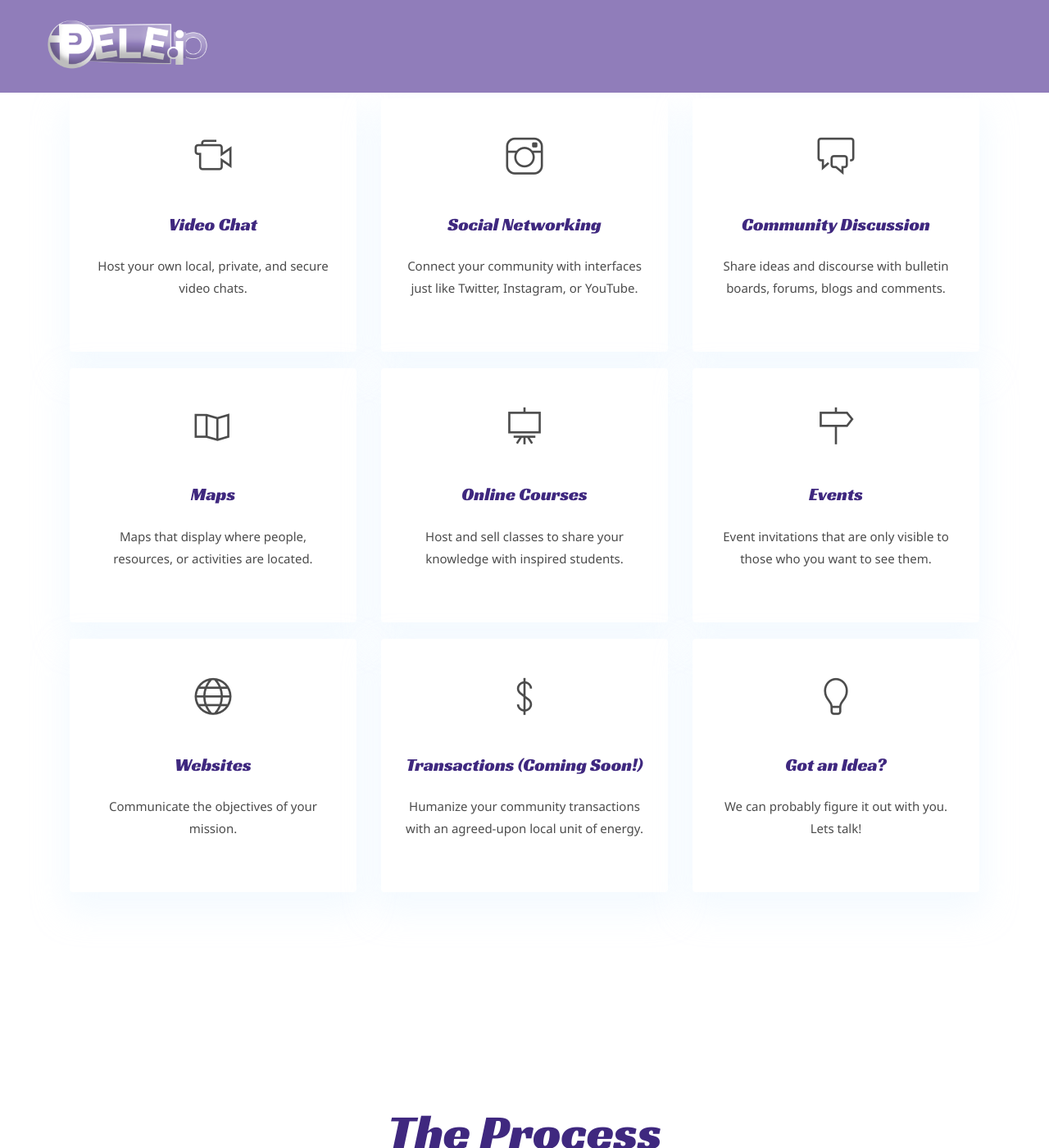
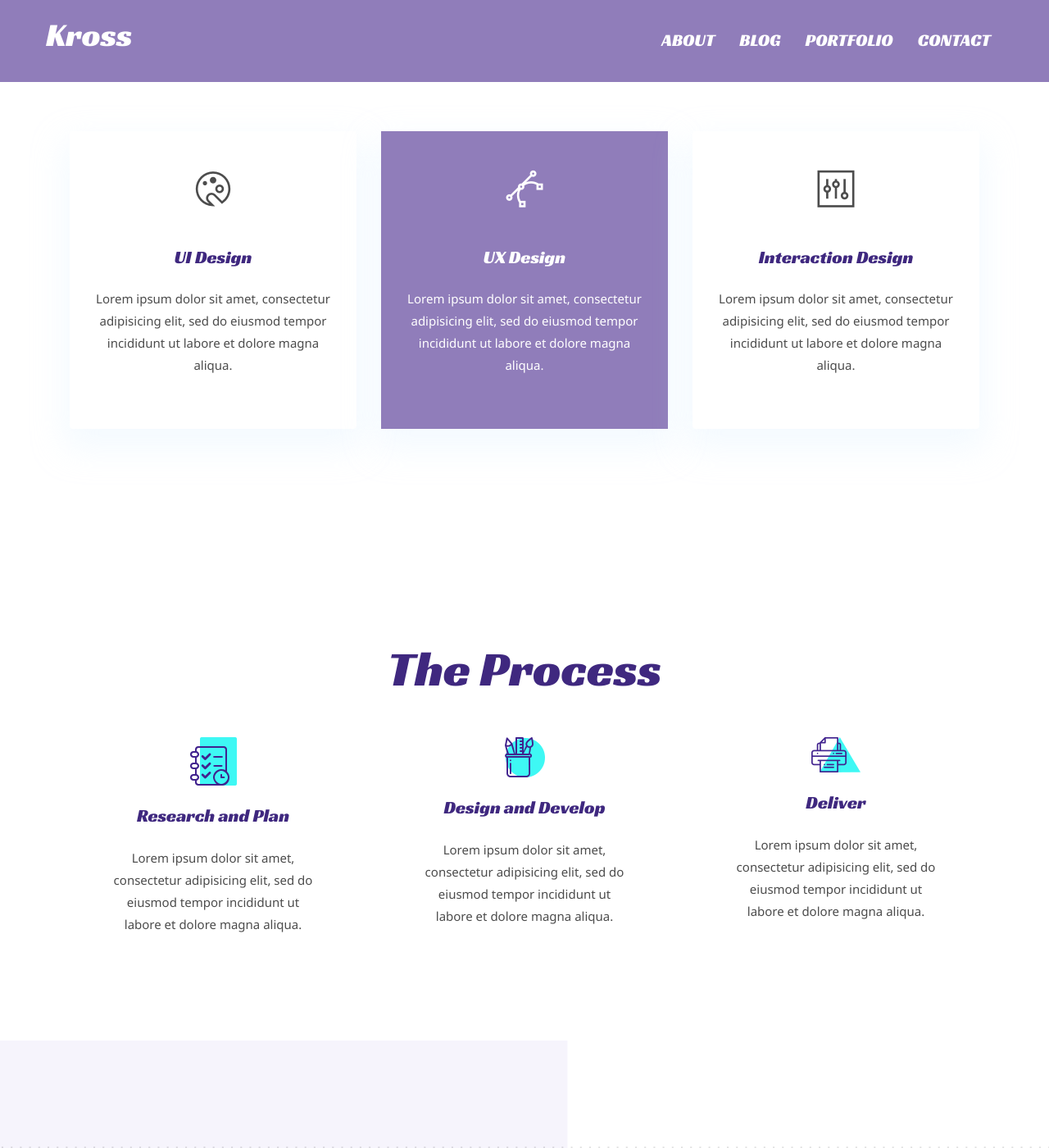
Before and after one commit to PELEIO/strengthen, a Jekyll site: the page built from index.html, in a window 1280 px wide and 1400 px high, scrolled down 1615 px. Shown: the whole window at 82% size. Built offline with Jekyll 4.4.1, drawn with Linux system fonts in a browser that asks for light colours; some of the changed text lies outside the part shown.

Commit message:
start over on settings yaml

```diff
--- a/_data/settings.yml
+++ b/_data/settings.yml
@@ -1,20 +1,20 @@
 #-------------------------------
 # General Site Settings
 
-title: PELEIO Community Builder
-logo: /assets/images/LOGO_June-3D.png
-author: PELEIO, LLC
-description: We support strengthening your community with open-source solutions.
-email: hello@pele.io
-telegram: https://t.me/PELEIO
-address: 30 N Gould St., Ste R <br>Sheridan, WY 82801
-copyright: Copyright &copy; 2020 PELEIO, LLC | Site designed by [Themefisher](https://themefisher.com)
+title: Kross
+logo:
+author: themefisher
+description: this is meta description
+email: steve.fruits@email.com
+phone: +880 2544 658 256
+address: 125/A, CA Commercial Area, California, USA
+copyright: Copyright &copy; 2020 Designed by [Themefisher](https://themefisher.com) & Developed by [Getjekyllthemes](https://getjekyllthemes.com)
 
-#menu:
-#- {name: About PELEIO, link: '/about/'}
-#- {name: Media Services, link: '/blog/'}
-#- {name: Video Storytelling, link: '/portfolio/'}
-#- {name: Contact, link: '/contact/'}
+menu:
+- {name: About, link: '/about/'}
+- {name: Blog, link: '/blog/'}
+- {name: Portfolio, link: '/portfolio/'}
+- {name: Contact, link: '/contact/'}
 
 
 #-------------------------------
@@ -38,13 +38,13 @@ disqus-identifier: # Add your shortname for Disqus Comment. For example mr-brown
 # Hero Section
 
 hero:
-  hero-title: Open-source software solutions for strengthening your community.
+  hero-title: Hi! I’m <br> Christoher <br> UX designer
 
-#social:
-#- {icon: "ti-facebook", link: "#"}
-#- {icon: "ti-instagram", link: "#"}
-#- {icon: "ti-dribbble", link: "#"}
-#- {icon: "ti-twitter", link: "#"}
+social:
+- {icon: "ti-facebook", link: "#"}
+- {icon: "ti-instagram", link: "#"}
+- {icon: "ti-dribbble", link: "#"}
+- {icon: "ti-twitter", link: "#"}
 
 
 #-------------------------------
@@ -54,54 +54,41 @@ hero:
 blurb:
   Trying to develop your community? To connect your tribe affordably, with control of your data, while practicing autonomy? <i>PELEIO Strengthen</i> helps you setup open source software that will enable your community to interact on its own terms.
 
-#blurb-btn-link: '/about'
-#blurb-btn-name: learn more about us
+# blurb-btn-link: '/about'
+# blurb-btn-name: know more
 
 
 # About Page
 
 # Work Process Section
 work-process:
-  - title : "Discuss & Explore"
+  - title : "Research and Plan"
     icon : "assets/images/icons/plan.png"
-    content : "Let's start off with a calls where you explain what you're working with, your vision, and what you may be looking for."
+    content : "Lorem ipsum dolor sit amet, consectetur adipisicing elit, sed do eiusmod tempor incididunt ut labore et dolore magna aliqua."
 
-  - title : "Develop & Maintain"
+  - title : "Design and Develop"
     icon : "assets/images/icons/design.png"
-    content : "We'll set you up with the solution(s) that we think will be best. You pay first and last month's fees, and we'll be available at all times for any issues you may encounter. For a large majority of cases, we charge no set-up costs!"
+    content : "Lorem ipsum dolor sit amet, consectetur adipisicing elit, sed do eiusmod tempor incididunt ut labore et dolore magna aliqua."
 
-  - title : "Strengthen and Upgrade!"
+  - title : "Deliver"
     icon : "assets/images/icons/print.png"
-    content : "As you strengthen your community, we'll be in consistent communication with you regarding maintenance, software upgrades, or creative ways of expanding."
+    content : "Lorem ipsum dolor sit amet, consectetur adipisicing elit, sed do eiusmod tempor incididunt ut labore et dolore magna aliqua."
+
 
 # My Team Section
 team:
-  - title : "Jordan Urbs"
-    image : "assets/images/team/jordan.jpg"
-    designation : "Systems Administrator"
+  - title : "Jack Schenziwe"
+    image : "assets/images/team/member-1.png"
+    designation : "Project Manager"
 
-  - title : "Daniel Levy"
-    image : "assets/images/team/daniel.jpg"
-    designation : "Community Outreach"
+  - title : "Julias Carlie"
+    image : "assets/images/team/member-2.png"
+    designation : "Web Developer"
 
-#-------------------------------
-# Exprerience Section
+  - title : "John Doe"
+    image : "assets/images/team/member-3.png"
+    designation : "Designer"
 
-experience-title: Experience
-experience:
-- {name: Junior UX Designer, icon: 'icon-1.png', date: 'Jan 2007 - Feb 2009', organization: 'WEBEX'}
-- {name: UX & UI Designer, icon: 'icon-2.png', date: 'Mar 2009 - Aug 2014', organization: 'AUGMEDIX'}
-- {name: Senior UI Designer, icon: 'icon-3.png', date: 'Sep 2014 - Present', organization: 'THEMEFISHER'}
-
-#-------------------------------
-# Education Section
-
-education-title: Education
-education:
-- {name: Marters in UX Design, date: '2006', organization: 'Masassusets Institute of Technology'}
-- {name: Honours in Fine Arts, date: '2004', organization: 'Harvard University'}
-- {name: Higher Secondary Certificat, date: '2000', organization: 'Cardiff School'}
-- {name: Secondary School Certificate, date: '1998', organization: 'Cardiff School'}
 
 #-------------------------------
 # Services Section
@@ -109,57 +96,21 @@ education:
 services-title: Services
 services:
 - {
-    name: Video Chat,
-    icon: ti-video-camera,
-    description: 'Host your own local, private, and secure video chats.',
+    name: UI Design,
+    icon: ti-palette,
+    description: 'Lorem ipsum dolor sit amet, consectetur adipisicing elit, sed do eiusmod tempor incididunt ut labore et dolore magna aliqua.',
     active: # Add true to select section
   }
 - {
-    name: Social Networking,
-    icon: ti-instagram,
-    description: 'Connect your community with interfaces just like Twitter, Instagram, or YouTube.',
-    active: # Add true to select section
+    name: UX Design,
+    icon: ti-vector,
+    description: 'Lorem ipsum dolor sit amet, consectetur adipisicing elit, sed do eiusmod tempor incididunt ut labore et dolore magna aliqua.',
+    active: true # Add true to select section
   }
 - {
-    name: Community Discussion,
-    icon: ti-comments,
-    description: 'Share ideas and discourse with bulletin boards, forums, blogs and comments.',
-    active: # Add true to select section
-  }
-- {
-    name: Maps,
-    icon: ti-map,
-    description: 'Maps that display where people, resources, or activities are located.',
-    active: # Add true to select section
-  }
-- {
-    name: Online Courses,
-    icon: ti-blackboard,
-    description: 'Host and sell classes to share your knowledge with inspired students.',
-    active: # Add true to select section
-  }
-- {
-    name: Events,
-    icon: ti-direction,
-    description: 'Event invitations that are only visible to those who you want to see them.',
-    active: # Add true to select section
-  }
-- {
-    name: Websites,
-    icon: ti-world,
-    description: 'Communicate the objectives of your mission.',
-    active: # Add true to select section
-  }
-- {
-    name: Transactions (Coming Soon!),
-    icon: ti-money,
-    description: 'Humanize your community transactions with an agreed-upon local unit of energy.',
-    active: # Add true to select section
-  }
-- {
-    name: Got an Idea?,
-    icon: ti-light-bulb,
-    description: 'We can probably figure it out with you. Lets talk!',
+    name: Interaction Design,
+    icon: ti-panel,
+    description: 'Lorem ipsum dolor sit amet, consectetur adipisicing elit, sed do eiusmod tempor incididunt ut labore et dolore magna aliqua.',
     active: # Add true to select section
   }
 
```
